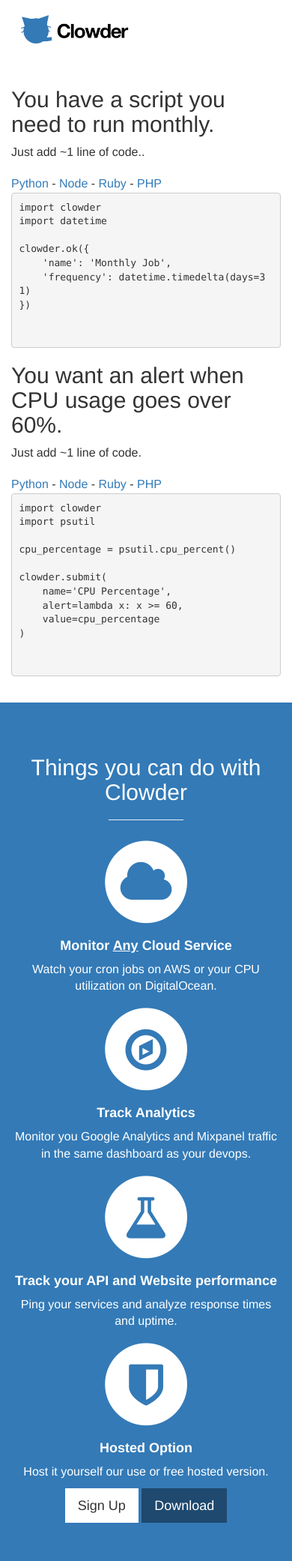
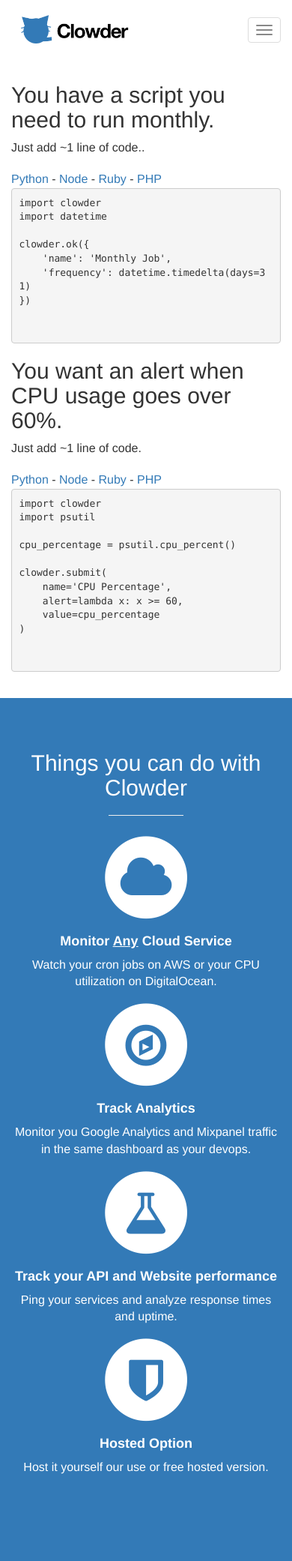
Before and after one commit to keithhackbarth/clowder_server, a Django app: page / in a window 390 px wide. Shown: the top 2082 px of the page at 75% size. Run offline with Django 3.2, Linux system fonts and the light colour scheme; some libraries are stand-ins or nearby versions.

Commit message:
MOBILE: Better header on mobile app

```diff
--- a/clowder_product/static/css/stylish-portfolio.css
+++ b/clowder_product/static/css/stylish-portfolio.css
@@ -69,6 +69,15 @@ hr.small {
     color: gray;
 }
 
+.navbar.navbar-default {
+    background: none;
+    border: none;
+    margin-bottom: 0;
+}
+
+.navbar-toggle {
+    margin-top: 23px;
+}
 
 /* Side Menu */
 
--- a/clowder_product/templates/base.html
+++ b/clowder_product/templates/base.html
@@ -63,18 +63,19 @@
 
 <body>
 
-    <header class="navbar navbar-static-top bs-docs-nav" id="top" role="banner">
-      <div class="container">
+      <!-- Static navbar -->
+      <nav class="navbar navbar-default">
+        <div class="container-fluid">
           <div class="navbar-header">
-          <button class="navbar-toggle collapsed" type="button" data-toggle="collapse" data-target=".bs-navbar-collapse">
+            <button type="button" class="navbar-toggle collapsed" data-toggle="collapse" data-target="#navbar" aria-expanded="false" aria-controls="navbar">
               <span class="sr-only">Toggle navigation</span>
               <span class="icon-bar"></span>
               <span class="icon-bar"></span>
               <span class="icon-bar"></span>
             </button>
-          <a href="/" class="navbar-brand"><img height="50px" src="{% static "img/logo.png" %}" /></a>
+            <a class="navbar-brand" href=""><img height="50px" src="{% static "img/logo.png" %}" /></a>
           </div>
-        <nav class="collapse navbar-collapse bs-navbar-collapse">
+          <div id="navbar" class="navbar-collapse collapse">
               <ul class="nav navbar-nav">
                 <li class="active">
                   <a href="/dashboard/">Getting started</a>
@@ -107,9 +108,9 @@
                 <li><a href="/accounts/login">Sign In</a></li>
                 {% endif %}
               </ul>
+          </div><!--/.nav-collapse -->
+        </div><!--/.container-fluid -->
       </nav>
-      </div>
-    </header>
 
     {% block content %}
     {% endblock %}
--- a/clowder_product/templates/home.html
+++ b/clowder_product/templates/home.html
@@ -210,11 +210,6 @@ clowder.ok({
                 </div>
                 <!-- /.row (nested) -->
 
-                <div class="col-lg-12 text-center">
-                    <a href="#" class="btn btn-lg btn-light">Sign Up</a>
-                    <a href="#" class="btn btn-lg btn-dark">Download</a>
-                </div>
-
             </div>
             <!-- /.col-lg-10 -->
         </div>
```
Lines whose indentation alone changed are shown as unchanged.
